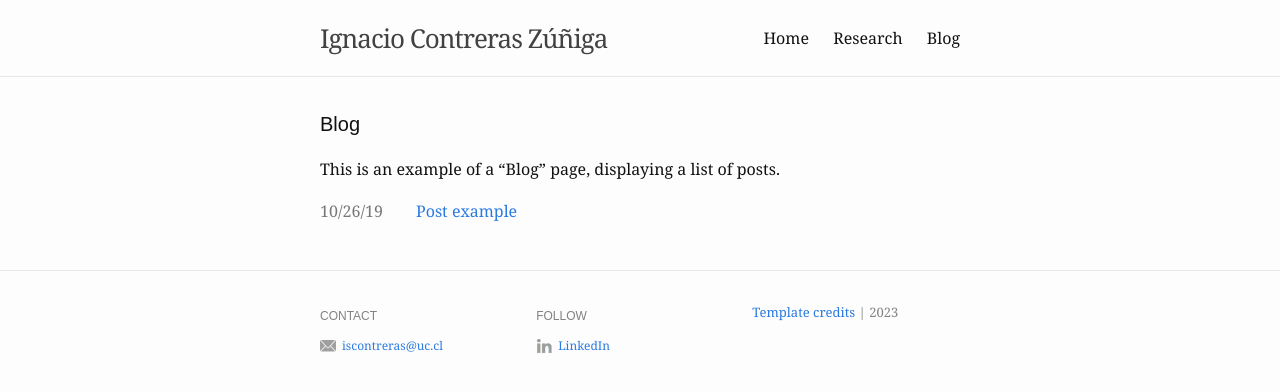
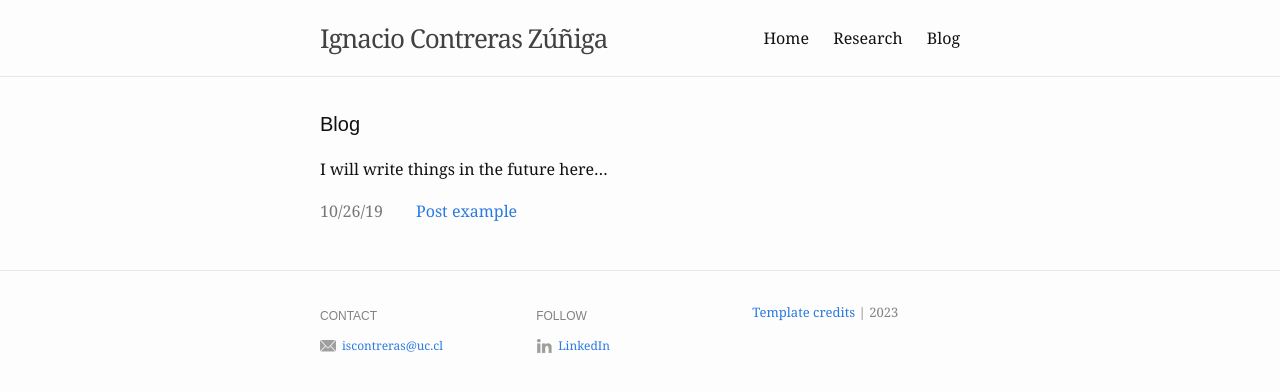
Before and after one commit to ignacontreras/ignacontreras.github.io, a Jekyll site: the page built from blog.md, in a window 1280 px wide. Shown: the top 392 px of the page. Built offline with Jekyll 4.4.1, drawn with Linux system fonts in a browser that asks for light colours.

Commit message:
Update blog.md

```diff
--- a/blog.md
+++ b/blog.md
@@ -4,5 +4,5 @@ title: Blog
 slug: /blog
 ---
 
-This is an example of a "Blog" page, displaying a list of posts.
+I will write things in the future here...
 <br />
```
